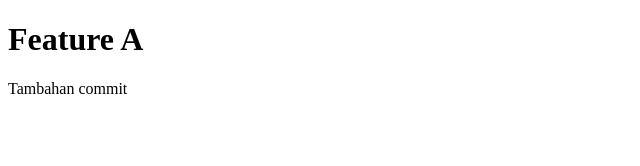
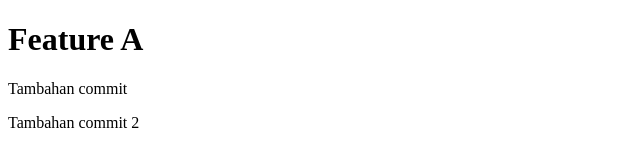
Before and after one commit to jokovivanco/tutorial-git-remote, a plain HTML site: page a.html in a window 1280 px wide. Shown: the whole page, without its empty margins (0-640 px from the left). Drawn offline with Linux system fonts and the light colour scheme.

Commit message:
tambahan commit2

```diff
--- a/a.html
+++ b/a.html
@@ -8,5 +8,6 @@
   <body>
     <h1>Feature A</h1>
     <p>Tambahan commit</p>
+    <p>Tambahan commit 2</p>
   </body>
 </html>
```
